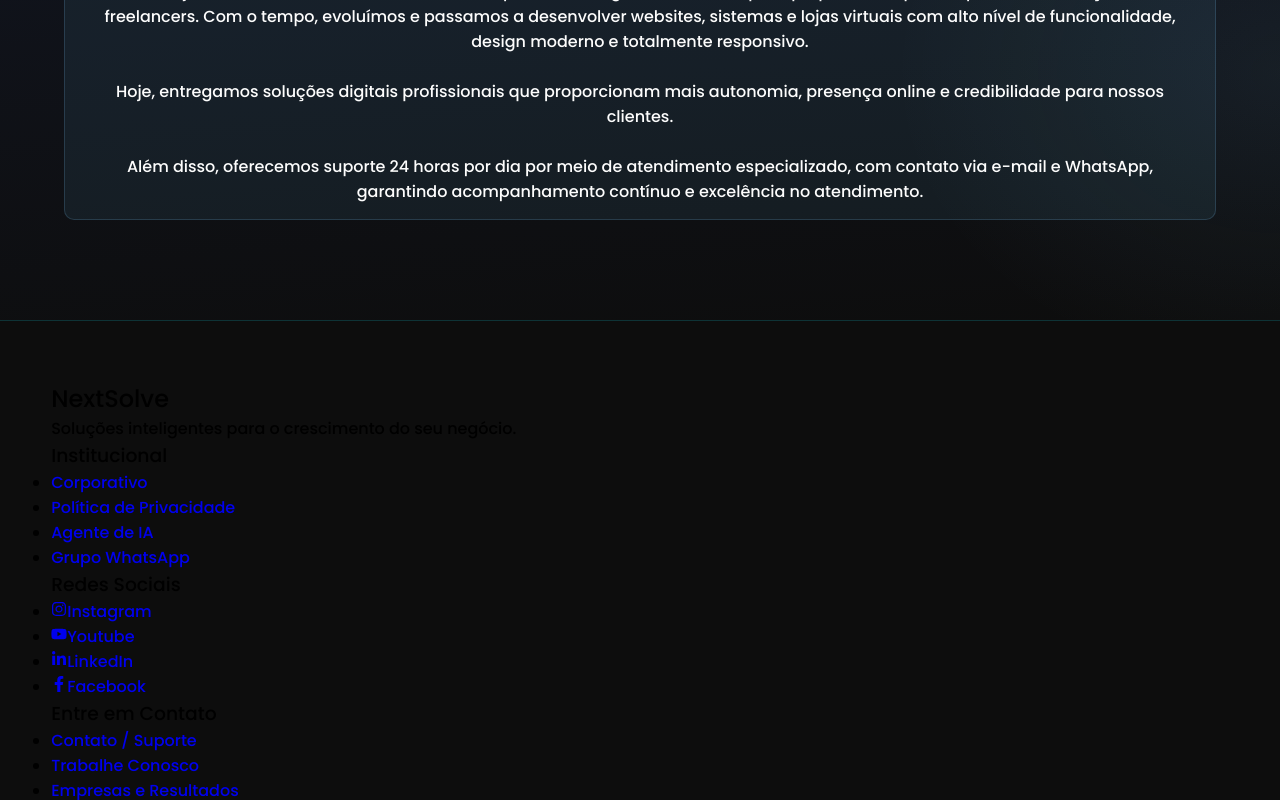
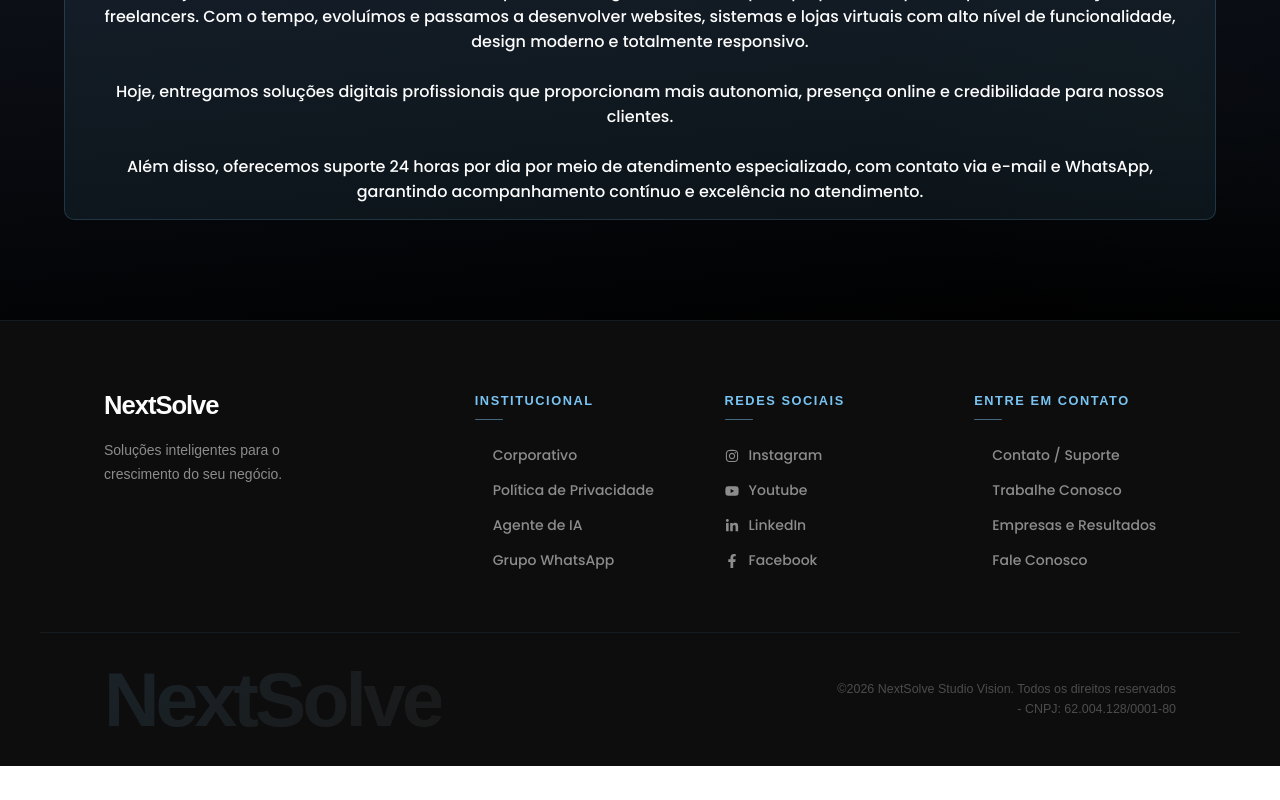
Before and after one commit to WendelBonucci/nextsolve, a Next.js app: page / in a window 1280 px wide. Shown: the part 1718-2518 px from the top of the page. After the commit the page ends 2484 px from the top, so only its background shows below. Built offline with nearby package versions, Linux system fonts and the light colour scheme.

Commit message:
Craição da estilização do Footer
Criei a estilização do Footer e algumas coisas no conteúdo de About (Sobre).

```diff
--- a/src/components/About/About.module.css
+++ b/src/components/About/About.module.css
@@ -17,10 +17,10 @@
     position: absolute;
     inset: 0;
     background:
-        radial-gradient(ellipse 65% 50% at 0% 10%, rgba(121, 196, 242, 0.14) 0%, transparent 60%),
-        radial-gradient(ellipse 55% 45% at 100% 80%, rgba(121, 196, 242, 0.08) 0%, transparent 55%),
-        radial-gradient(ellipse 70% 35% at 50% 0%, rgba(195, 207, 226, 0.05) 0%, transparent 60%),
-        linear-gradient(175deg, #0a0a0a 0%, #111520 55%, #0d0d0d 100%);
+        radial-gradient(ellipse 65% 50% at 0% 10%, rgba(44, 66, 80, 0.14) 0%, transparent 60%),
+        radial-gradient(ellipse 55% 45% at 100% 80%, rgba(26, 51, 66, 0.08) 0%, transparent 55%),
+        radial-gradient(ellipse 70% 35% at 50% 0%, rgba(16, 21, 29, 0.05) 0%, transparent 60%),
+        linear-gradient(175deg, #0a0a0a 0%, #111520 55%, #000000 100%);
     z-index: 0;
     pointer-events: none;
 }
--- a/src/layout/footer/Footer.module.css
+++ b/src/layout/footer/Footer.module.css
@@ -1,32 +1,226 @@
 .Footer {
-  background-color: var(--collor-primary-black);
-  height: 60vh;
-  border-top: 1px solid rgba(20, 205, 221, 0.2);
-  padding: 60px 4% 30px;
-  display: flex;
-  flex-wrap: wrap;
-  justify-content: space-between;
-  gap: 40px;
   position: relative;
-  bottom: 0;
   overflow: hidden;
-
+  background: var(--collor-primary-black);
+  border-top: 1px solid rgba(121, 196, 242, 0.08);
 }
 
-.Footer::before {
+.divisionContent {
+  position: relative;
+  z-index: 1;
+  display: grid;
+  grid-template-columns: 1.6fr 1fr 1fr 1fr;
+  gap: 48px;
+  max-width: 1200px;
+  margin: 0 auto;
+  padding: 72px 64px 56px;
+}
+
+.column {
+  display: flex;
+  flex-direction: column;
+  gap: 20px;
+}
+
+.logo {
+  font-family: 'Syne', sans-serif;
+  font-weight: 800;
+  font-size: 1.6rem;
+  letter-spacing: -0.04em;
+  color: var(--collor-white, #fdfdfd);
+  line-height: 1;
+  background: linear-gradient(135deg, var(--collor-white, #fdfdfd) 40%, #9dbfd9 100%);
+  -webkit-background-clip: text;
+  -webkit-text-fill-color: transparent;
+  background-clip: text;
+}
+
+.description {
+  font-family: 'DM Sans', sans-serif;
+  font-size: 0.875rem;
+  font-weight: 300;
+  line-height: 1.7;
+  color: var(--collor-gray, #8c8c8c);
+  max-width: 220px;
+}
+
+.titleColumn {
+  font-family: 'Syne', sans-serif;
+  font-weight: 700;
+  font-size: 0.8rem;
+  letter-spacing: 0.12em;
+  text-transform: uppercase;
+  color: var(--collor-blue, #79C4F2);
+  position: relative;
+  padding-bottom: 12px;
+}
+
+.titleColumn::after {
   content: '';
   position: absolute;
-  top: 0;
+  bottom: 0;
   left: 0;
-  width: 100%;
+  width: 28px;
   height: 1px;
-  background: linear-gradient(90deg, transparent, var(--collor-details-cyan), transparent);
+  background: var(--collor-blue, #79C4F2);
+  border-radius: 100px;
+  opacity: 0.5;
+}
+
+.list,
+.listSocial,
+.listContact {
+  list-style: none;
+  padding: 0;
+  margin: 0;
+  display: flex;
+  flex-direction: column;
+  gap: 4px;
+}
+
+.link,
+.contactLink {
+  font-family: 'DM Sans', sans-serif;
+  font-size: 0.875rem;
+  font-weight: 300;
+  color: var(--collor-gray, #8c8c8c);
+  text-decoration: none;
+  display: inline-flex;
+  align-items: center;
+  gap: 6px;
+  padding: 5px 0;
+  transition: color 0.2s, gap 0.2s;
+  position: relative;
+}
+
+.link::before,
+.contactLink::before {
+  content: '→';
+  font-size: 0.75rem;
+  opacity: 0;
+  transform: translateX(-6px);
+  transition: opacity 0.2s, transform 0.2s;
+  color: var(--collor-blue, #79C4F2);
+}
+
+.link:hover,
+.contactLink:hover {
+  color: var(--collor-white, #fdfdfd);
+}
+
+.link:hover::before,
+.contactLink:hover::before {
+  opacity: 1;
+  transform: translateX(0);
+}
+
+.socialLink {
+  font-family: 'DM Sans', sans-serif;
+  font-size: 0.875rem;
+  font-weight: 300;
+  color: var(--collor-gray, #8c8c8c);
+  text-decoration: none;
+  display: inline-flex;
+  align-items: center;
+  gap: 10px;
+  padding: 5px 0;
+  transition: color 0.2s;
+}
+
+.socialLink svg {
+  width: 14px;
+  height: 14px;
+  color: var(--collor-gray, #8c8c8c);
+  transition: color 0.2s, transform 0.2s;
+  flex-shrink: 0;
+}
+
+.socialLink:hover {
+  color: var(--collor-white, #fdfdfd);
+}
+
+.socialLink:hover svg {
+  color: var(--collor-blue, #79C4F2);
+  transform: scale(1.2);
+}
+
+.bottomFooter {
+  position: relative;
+  z-index: 1;
+  border-top: 1px solid rgba(121, 196, 242, 0.07);
+  max-width: 1200px;
+  margin: 0 auto;
+  padding: 28px 64px;
+  display: flex;
+  align-items: center;
+  justify-content: space-between;
+  gap: 24px;
+}
+
+.titlebttmF {
+  font-family: 'Syne', sans-serif;
+  font-weight: 800;
+  font-size: clamp(2.5rem, 6vw, 5rem);
+  letter-spacing: -0.05em;
+  line-height: 1;
+
+  background: linear-gradient(135deg,
+      rgba(121, 196, 242, 0.12) 0%,
+      rgba(253, 253, 253, 0.05) 100%);
+  -webkit-background-clip: text;
+  -webkit-text-fill-color: transparent;
+  background-clip: text;
+
+  user-select: none;
+  pointer-events: none;
+}
+
+.textbttmF {
+  font-family: 'DM Sans', sans-serif;
+  font-size: 0.78rem;
+  font-weight: 300;
+  color: rgba(140, 140, 140, 0.5);
+  line-height: 1.6;
+  text-align: right;
+  max-width: 340px;
+}
+
+@media (max-width: 1024px) {
+  .divisionContent {
+    grid-template-columns: 1fr 1fr;
+    padding: 64px 40px 48px;
+    gap: 40px;
+  }
+
+  .bottomFooter {
+    padding: 24px 40px;
+  }
 }
 
 @media (max-width: 768px) {
-  .Footer {
-    padding: 40px 4% 20px;
-    gap: 30px;
-    flex-direction: column;
+  .divisionContent {
+    grid-template-columns: 1fr;
+    padding: 56px 24px 40px;
+    gap: 36px;
+  }
+
+  .description {
+    max-width: 100%;
+  }
+
+  .bottomFooter {
+    flex-direction: column-reverse;
+    align-items: flex-start;
+    padding: 24px;
+    gap: 8px;
+  }
+
+  .titlebttmF {
+    font-size: clamp(2rem, 10vw, 3rem);
+  }
+
+  .textbttmF {
+    text-align: left;
+    max-width: 100%;
   }
 }
```
Also changed, not shown: public/slideIA.png (added).
